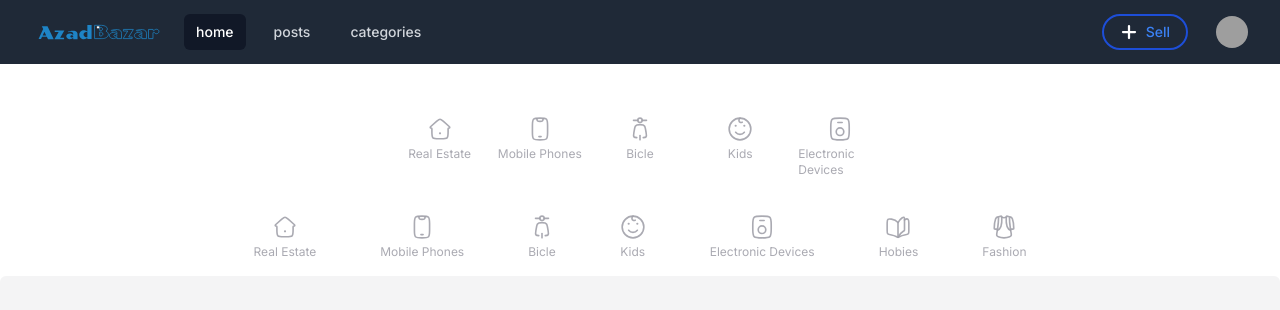
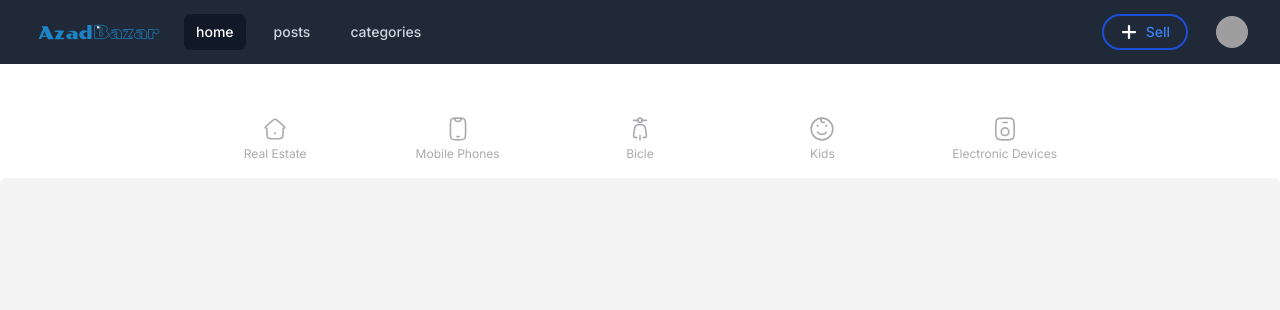
Before and after one commit to redaezziani/azad-bazar, a Next.js app: page / in a window 1280 px wide. Shown: the top 310 px of the page. Built offline with nearby package versions, Linux system fonts and the light colour scheme; grey boxes are pictures that could not be loaded.

Commit message:
Fix styling issues in list-category.tsx and categories.tsx

```diff
--- a/src/app/page.tsx
+++ b/src/app/page.tsx
@@ -4,7 +4,6 @@ import ListCardGrid from "@/components/home-page/list-grid";
 import Navbar from "@/components/home-page/navbar";
 import Pagination from "@/components/home-page/pagination";
 import Categories from "@/components/home-page/categories";
-import { Button } from "@/components/ui/button";
 
 const Home = () => {
   return (
@@ -15,82 +14,7 @@ const Home = () => {
         <div className=" w-full flex md:w-[100%] justify-center gap-10 md:gap-16 items-center mt-5">
         <Categories />
         </div>
-        <div className="w-full flex md:w-[100%] justify-center gap-10 md:gap-16 items-center mt-5">
-          <div className="flex justify-start items-center gap-1 flex-col text-xs text-zinc-400/90 cursor-pointer hover:text-primary transition-colors ease-in-out duration-500">
-            <svg xmlns="http://www.w3.org/2000/svg" viewBox="0 0 24 24" width={26} height={26} fill={"none"}>
-              <path d="M9.06165 4.82633L3.23911 9.92134C2.7398 10.3583 3.07458 11.1343 3.76238 11.1343C4.18259 11.1343 4.52324 11.4489 4.52324 11.8371V15.0806C4.52324 17.871 4.52324 19.2662 5.46176 20.1331C6.40029 21 7.91082 21 10.9319 21H13.0681C16.0892 21 17.5997 21 18.5382 20.1331C19.4768 19.2662 19.4768 17.871 19.4768 15.0806V11.8371C19.4768 11.4489 19.8174 11.1343 20.2376 11.1343C20.9254 11.1343 21.2602 10.3583 20.7609 9.92134L14.9383 4.82633C13.5469 3.60878 12.8512 3 12 3C11.1488 3 10.4531 3.60878 9.06165 4.82633Z" stroke="currentColor" strokeWidth="1.5" strokeLinecap="round" strokeLinejoin="round" />
-              <path d="M12 16H12.009" stroke="currentColor" strokeWidth="2" strokeLinecap="round" strokeLinejoin="round" />
-            </svg>
-            <p>
-              Real Estate
-            </p>
-          </div>
-          <div className="flex justify-start items-center gap-1 flex-col text-xs text-zinc-400/90 cursor-pointer hover:text-primary transition-colors ease-in-out duration-500">
-            <svg xmlns="http://www.w3.org/2000/svg" viewBox="0 0 24 24" width={26} height={26} fill={"none"}>
-              <path d="M5 9C5 5.70017 5 4.05025 6.02513 3.02513C7.05025 2 8.70017 2 12 2C15.2998 2 16.9497 2 17.9749 3.02513C19 4.05025 19 5.70017 19 9V15C19 18.2998 19 19.9497 17.9749 20.9749C16.9497 22 15.2998 22 12 22C8.70017 22 7.05025 22 6.02513 20.9749C5 19.9497 5 18.2998 5 15V9Z" stroke="currentColor" strokeWidth="1.5" strokeLinecap="round" />
-              <path d="M11 19H13" stroke="currentColor" strokeWidth="1.5" strokeLinecap="round" strokeLinejoin="round" />
-              <path d="M9 2L9.089 2.53402C9.28188 3.69129 9.37832 4.26993 9.77519 4.62204C10.1892 4.98934 10.7761 5 12 5C13.2239 5 13.8108 4.98934 14.2248 4.62204C14.6217 4.26993 14.7181 3.69129 14.911 2.53402L15 2" stroke="currentColor" strokeWidth="1.5" strokeLinejoin="round" />
-            </svg>
-            <p>
-              Mobile Phones
-            </p>
-          </div>
 
-          <div className="flex justify-start items-center gap-1 flex-col text-xs text-zinc-400/90 cursor-pointer hover:text-primary transition-colors ease-in-out duration-500">
-            <svg xmlns="http://www.w3.org/2000/svg" viewBox="0 0 24 24" width={26} height={26} fill={"none"}>
-              <circle cx="12" cy="4" r="2" stroke="currentColor" strokeWidth="1.5" />
-              <path d="M10 4H6" stroke="currentColor" strokeWidth="1.5" strokeLinecap="round" strokeLinejoin="round" />
-              <path d="M18 4H14" stroke="currentColor" strokeWidth="1.5" strokeLinecap="round" strokeLinejoin="round" />
-              <path d="M9 20C7.6725 19.9645 6.90036 19.8282 6.42177 19.3045C5.77472 18.5965 5.9693 17.5144 6.35847 15.35L6.96989 11.9497C7.21514 10.5857 7.33777 9.90371 7.69445 9.38625C8.0453 8.87725 8.55358 8.47814 9.15294 8.24104C9.76224 8 10.5082 8 12 8C13.4918 8 14.2378 8 14.8471 8.24104C15.4464 8.47814 15.9547 8.87725 16.3056 9.38625C16.6622 9.90371 16.7849 10.5857 17.0301 11.9497L17.6415 15.35C18.0307 17.5144 18.2253 18.5965 17.5782 19.3045C17.1018 19.8258 16.3345 19.9636 15.018 20" stroke="currentColor" strokeWidth="1.5" strokeLinecap="round" />
-              <path d="M12 18V22" stroke="currentColor" strokeWidth="1.5" strokeLinecap="round" strokeLinejoin="round" />
-            </svg>
-            <p>
-              Bicle
-            </p>
-          </div>
-
-          <div className="flex justify-start items-center gap-1 flex-col text-xs text-zinc-400/90 cursor-pointer hover:text-primary transition-colors ease-in-out duration-500">
-            <svg xmlns="http://www.w3.org/2000/svg" viewBox="0 0 24 24" width={26} height={26} fill={"none"}>
-              <circle cx="12" cy="12" r="10" stroke="currentColor" strokeWidth="1.5" strokeLinecap="round" strokeLinejoin="round" />
-              <path d="M14 5.73791C14 5.73791 12.8849 6.23808 12.1017 5.85651C11.1464 5.39118 10.1991 3.44619 12.0914 2" stroke="currentColor" strokeWidth="1.5" strokeLinecap="round" strokeLinejoin="round" />
-              <path d="M8.00897 9H8M16 9H15.991" stroke="currentColor" strokeWidth="2" strokeLinecap="round" strokeLinejoin="round" />
-              <path d="M8 15C8.91212 16.2144 10.3643 17 12 17C13.6357 17 15.0879 16.2144 16 15" stroke="currentColor" strokeWidth="1.5" strokeLinecap="round" strokeLinejoin="round" />
-            </svg>
-            <p>
-              Kids
-            </p>
-          </div>
-          <div className="flex justify-start items-center gap-1 flex-col text-xs text-zinc-400/90 cursor-pointer hover:text-primary transition-colors ease-in-out duration-500">
-            <svg xmlns="http://www.w3.org/2000/svg" viewBox="0 0 24 24" width={26} height={26} fill={"none"}>
-              <path d="M3.5 10C3.5 6.22876 3.5 4.34315 4.7448 3.17157C5.98959 2 7.99306 2 12 2C16.0069 2 18.0104 2 19.2552 3.17157C20.5 4.34315 20.5 6.22876 20.5 10V14C20.5 17.7712 20.5 19.6569 19.2552 20.8284C18.0104 22 16.0069 22 12 22C7.99306 22 5.98959 22 4.7448 20.8284C3.5 19.6569 3.5 17.7712 3.5 14V10Z" stroke="currentColor" strokeWidth="1.5" />
-              <circle cx="12" cy="14.5" r="3.5" stroke="currentColor" strokeWidth="1.5" />
-              <path d="M10 6H14" stroke="currentColor" strokeWidth="1.5" strokeLinecap="round" />
-            </svg>
-            <p>
-              Electronic Devices
-            </p>
-          </div>
-
-          <div className="flex justify-start items-center gap-1 flex-col text-xs text-zinc-400/90 cursor-pointer hover:text-primary transition-colors ease-in-out duration-500">
-            <svg xmlns="http://www.w3.org/2000/svg" viewBox="0 0 24 24" width={26} height={26} fill={"none"}>
-              <path d="M16.6127 16.0846C13.9796 17.5677 12.4773 20.6409 12 21.5V8C12.4145 7.25396 13.602 5.11646 15.6317 3.66368C16.4868 3.05167 16.9143 2.74566 17.4572 3.02468C18 3.30371 18 3.91963 18 5.15146V13.9914C18 14.6568 18 14.9895 17.8634 15.2233C17.7267 15.4571 17.3554 15.6663 16.6127 16.0846L16.6127 16.0846Z" stroke="currentColor" strokeWidth="1.5" strokeLinecap="round" strokeLinejoin="round" />
-              <path d="M12 7.80556C11.3131 7.08403 9.32175 5.3704 5.98056 4.76958C4.2879 4.4652 3.44157 4.31301 2.72078 4.89633C2 5.47965 2 6.42688 2 8.32133V15.1297C2 16.8619 2 17.728 2.4626 18.2687C2.9252 18.8095 3.94365 18.9926 5.98056 19.3589C7.79633 19.6854 9.21344 20.2057 10.2392 20.7285C11.2484 21.2428 11.753 21.5 12 21.5C12.247 21.5 12.7516 21.2428 13.7608 20.7285C14.7866 20.2057 16.2037 19.6854 18.0194 19.3589C20.0564 18.9926 21.0748 18.8095 21.5374 18.2687C22 17.728 22 16.8619 22 15.1297V8.32133C22 6.42688 22 5.47965 21.2792 4.89633C20.5584 4.31301 19 4.76958 18 5.5" stroke="currentColor" strokeWidth="1.5" strokeLinecap="round" strokeLinejoin="round" />
-            </svg>
-            <p>
-              Hobies
-            </p>
-          </div>
-          <div className="flex justify-start items-center gap-1 flex-col text-xs text-zinc-400/90 cursor-pointer hover:text-primary transition-colors ease-in-out duration-500">
-            <svg xmlns="http://www.w3.org/2000/svg" viewBox="0 0 24 24" width={26} height={26} fill={"none"}>
-              <path d="M17.0032 2.55556L14.5016 2C14.0013 3 13.0006 3.5 12 3.5C10.9994 3.5 9.99871 3 9.49839 2L6.99678 2.55556M17.0032 2.55556L17.4345 2.65134C18.442 2.87509 19.3482 3.4731 19.7132 4.43787C20.3752 6.18796 20.9185 8.98395 20.9962 12.9991C21.0053 13.4665 21.0098 13.7002 20.8627 13.8501C20.7156 14 20.4788 14 20.0052 14H17.966M17.0032 2.55556C17.0032 4.86557 17.2187 8.87061 17.966 14M17.966 14C18.1099 14.9879 18.3937 16.6177 18.6283 17.9295C18.8053 18.9196 18.8938 19.4146 18.5583 20.0311C18.2227 20.6476 17.8839 20.7899 17.2062 21.0744C16.0771 21.5484 14.3775 22 12 22C9.62254 22 7.92293 21.5484 6.79378 21.0744C6.11609 20.7899 5.77725 20.6476 5.44171 20.0311C5.10617 19.4146 5.19469 18.9196 5.37173 17.9295C5.60631 16.6177 5.89007 14.9879 6.034 14M6.99678 2.55556L6.56545 2.65134C5.55795 2.87509 4.6518 3.4731 4.28683 4.43787C3.62477 6.18796 3.08153 8.98395 3.00375 12.9991C2.9947 13.4665 2.99017 13.7002 3.13728 13.8501C3.28438 14 3.5212 14 3.99484 14H6.034M6.99678 2.55556C6.99678 4.86557 6.78127 8.87061 6.034 14" stroke="currentColor" strokeWidth="1.5" strokeLinecap="round" strokeLinejoin="round" />
-              <path d="M14.031 3C13.884 6.47826 14.1192 13.7478 18 15M9.96919 3C10.1162 6.47826 9.88048 13.7478 6 15" stroke="currentColor" strokeWidth="1.5" strokeLinecap="round" strokeLinejoin="round" />
-            </svg>
-            <p>
-              Fashion
-            </p>
-          </div>
-
-        </div>
         <div className="w-full rounded-md bg-zinc-100 min-h-96 p-2"></div>
         <div className="mt-4 w-full flex justify-between items-center ">
           <h3
--- a/src/components/home-page/categories.tsx
+++ b/src/components/home-page/categories.tsx
@@ -5,7 +5,7 @@ import { EmblaOptionsType } from 'embla-carousel'
 const OPTIONS: EmblaOptionsType = { align: 'start', loop: true }
 
 const SLIDES = [
-    <div className="flex justify-start items-center gap-1 flex-col text-xs text-zinc-400/90 cursor-pointer hover:text-primary transition-colors ease-in-out duration-500">
+    <div className="flex   justify-start items-center gap-1 flex-col text-xs text-zinc-400/90 cursor-pointer hover:text-primary transition-colors ease-in-out duration-500">
         <svg xmlns="http://www.w3.org/2000/svg" viewBox="0 0 24 24" width={26} height={26} fill={"none"}>
             <path d="M9.06165 4.82633L3.23911 9.92134C2.7398 10.3583 3.07458 11.1343 3.76238 11.1343C4.18259 11.1343 4.52324 11.4489 4.52324 11.8371V15.0806C4.52324 17.871 4.52324 19.2662 5.46176 20.1331C6.40029 21 7.91082 21 10.9319 21H13.0681C16.0892 21 17.5997 21 18.5382 20.1331C19.4768 19.2662 19.4768 17.871 19.4768 15.0806V11.8371C19.4768 11.4489 19.8174 11.1343 20.2376 11.1343C20.9254 11.1343 21.2602 10.3583 20.7609 9.92134L14.9383 4.82633C13.5469 3.60878 12.8512 3 12 3C11.1488 3 10.4531 3.60878 9.06165 4.82633Z" stroke="currentColor" strokeWidth="1.5" strokeLinecap="round" strokeLinejoin="round" />
             <path d="M12 16H12.009" stroke="currentColor" strokeWidth="2" strokeLinecap="round" strokeLinejoin="round" />
@@ -81,7 +81,9 @@ const SLIDES = [
 
 function Categories() {
     return (
-        <div>
+        <div
+        className=' w-full md:max-w-4xl'
+        >
             <ListCategory slides={SLIDES} options={OPTIONS} />
 
         </div>
--- a/src/components/home-page/list-category.tsx
+++ b/src/components/home-page/list-category.tsx
@@ -15,7 +15,7 @@ const ListCategory: React.FC<PropType> = (props) => {
   const [emblaRef] = useEmblaCarousel(options)
 
   return (
-    <section className="embla w-full">
+    <section className="embla  w-full">
       <div className="embla__viewport"  ref={emblaRef} >
         <div className="embla__container">
 
```
